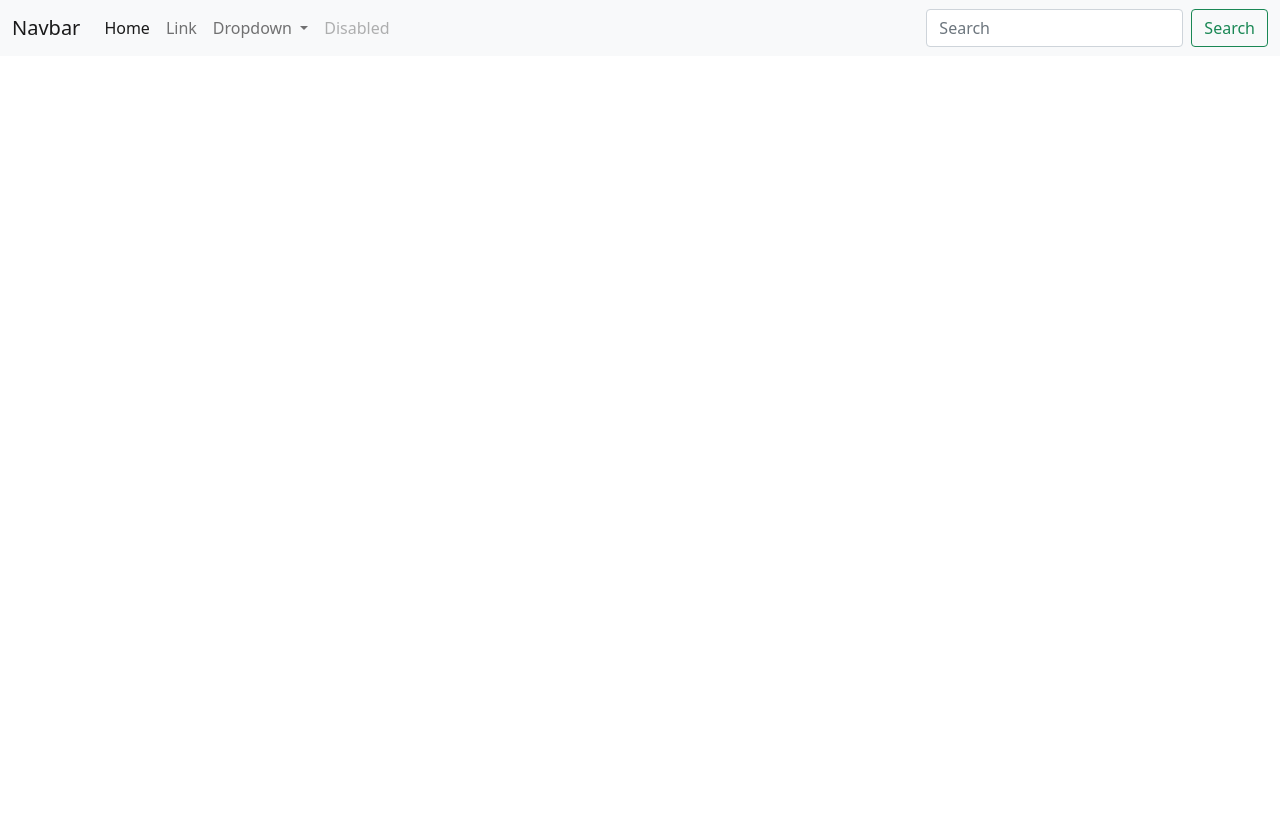
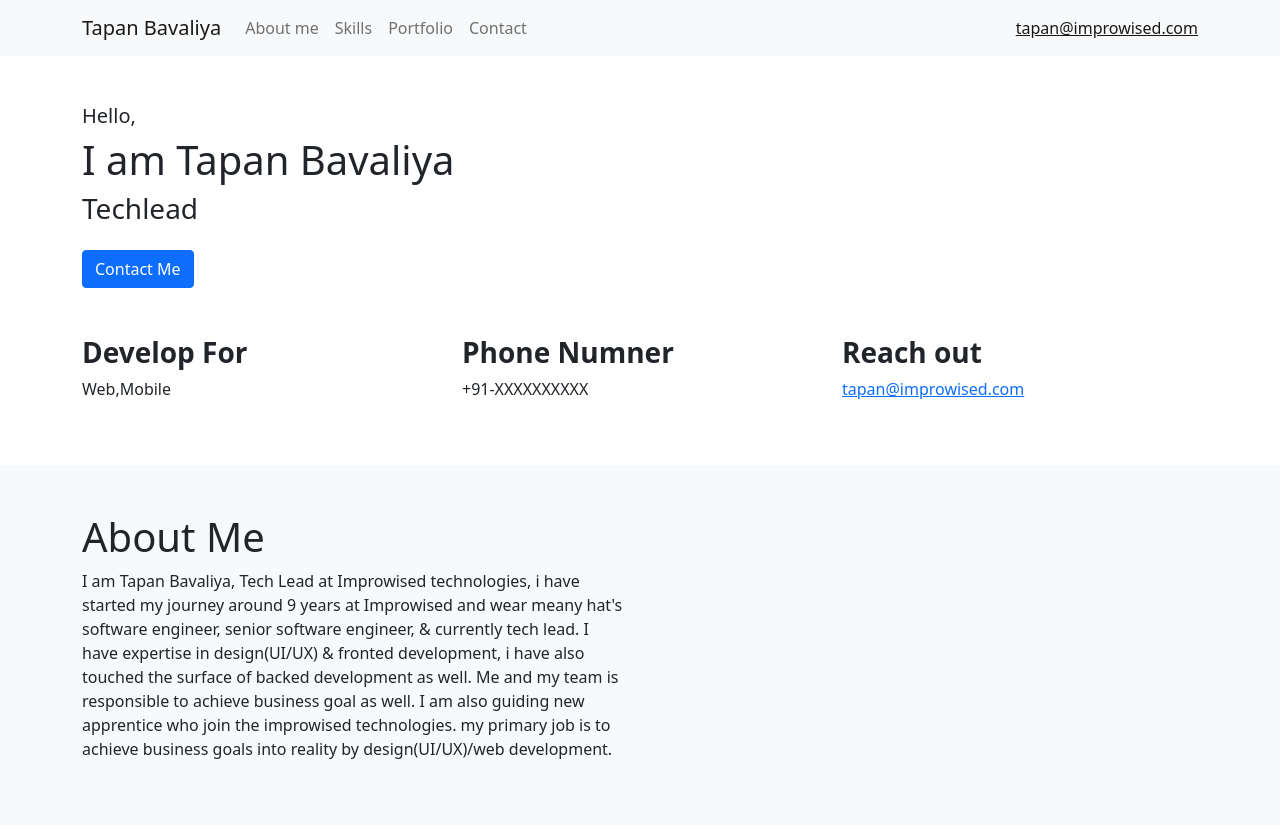
Before and after one commit to MaulikMer690/portfolio, a plain HTML site: page index.html in a window 1280 px wide. Before the commit the page ends 800 px from the top, so only its background shows below. Drawn offline with nearby package versions, Linux system fonts and the light colour scheme.

Commit message:
Update index.html

```diff
--- a/index.html
+++ b/index.html
@@ -11,43 +11,96 @@
     <title>Hello, world!</title>
   </head>
   <body>
-
     <nav class="navbar navbar-expand-lg navbar-light bg-light">
-        <div class="container-fluid">
-          <a class="navbar-brand" href="#">Navbar</a>
-          <button class="navbar-toggler" type="button" data-bs-toggle="collapse" data-bs-target="#navbarSupportedContent" aria-controls="navbarSupportedContent" aria-expanded="false" aria-label="Toggle navigation">
+      <div class="container">
+        <a class="navbar-brand" href="#">Tapan Bavaliya</a>
+        <button class="navbar-toggler" type="button" data-bs-toggle="collapse" data-bs-target="#navbarText" aria-controls="navbarText" aria-expanded="false" aria-label="Toggle navigation">
           <span class="navbar-toggler-icon"></span>
         </button>
-          <div class="collapse navbar-collapse" id="navbarSupportedContent">
+        <div class="collapse navbar-collapse" id="navbarText">
           <ul class="navbar-nav me-auto mb-2 mb-lg-0">
             <li class="nav-item">
-                <a class="nav-link active" aria-current="page" href="#">Home</a>
+              <a class="nav-link" aria-current="page" href="/#aboutme">About me</a>
             </li>
             <li class="nav-item">
-                <a class="nav-link" href="#">Link</a>
-              </li>
-              <li class="nav-item dropdown">
-                <a class="nav-link dropdown-toggle" href="#" id="navbarDropdown" role="button" data-bs-toggle="dropdown" aria-expanded="false">
-                  Dropdown
-                </a>
-                <ul class="dropdown-menu" aria-labelledby="navbarDropdown">
-                  <li><a class="dropdown-item" href="#">Action</a></li>
-                  <li><a class="dropdown-item" href="#">Another action</a></li>
-                  <li><hr class="dropdown-divider"></li>
-                  <li><a class="dropdown-item" href="#">Something else here</a></li>
-                </ul>
+              <a class="nav-link" href="/#skills">Skills</a>
             </li>
             <li class="nav-item">
-                <a class="nav-link disabled">Disabled</a>
+              <a class="nav-link" href="/#portfolio">Portfolio</a>
+            </li>
+            <li class="nav-item">
+              <a class="nav-link" href="/#contact">Contact</a>
             </li>
           </ul>
-            <form class="d-flex">
-              <input class="form-control me-2" type="search" placeholder="Search" aria-label="Search">
-              <button class="btn btn-outline-success" type="submit">Search</button>
-            </form>
+          <span class="navbar-text">
+            <a href="mailto:tapan@improwised.com">tapan@improwised.com</a>
+          </span>
         </div>
       </div>
     </nav>
+
+    <section class="container py-5">
+      <div class="row">
+        <div class="col">
+          <h5>Hello,</h5>
+          <h1>I am Tapan Bavaliya</h1>
+          <h3>Techlead</h3>
+          <button type="button" class="btn btn-primary mt-3">Contact Me</button>
+        </div>
+      </div>
+
+      <div class="row pt-5">
+        <div class="col">
+          <h3>
+            <strong>
+              Develop For
+            </strong>
+          </h3>
+          <p>
+            Web,Mobile
+          </p>
+        </div>
+        <div class="col">
+          <h3>
+            <strong>
+              Phone Numner
+            </strong>
+          </h3>
+          <p>
+            +91-XXXXXXXXXX
+          </p>
+        </div>
+        <div class="col">
+          <h3>
+            <strong>
+              Reach out
+            </strong>
+          </h3>
+          <p>
+            <a href="mailto:tapan@improwised.com">tapan@improwised.com</a>
+          </p>
+        </div>
+      </div>
+    </section>
+
+    <section class="bg-light py-5">
+      <div class="container">
+        <div class="row">
+          <div class="col">
+            <h1 id="aboutme">About Me</h1>
+            <p>
+              I am Tapan Bavaliya, Tech Lead at Improwised technologies, i have started my journey around 9 years at Improwised and wear meany hat's software engineer, senior software engineer, & currently tech lead.
+
+              I have expertise in design(UI/UX) & fronted development, i have also touched the surface of backed development as well. Me and my team is responsible to achieve business goal as well. I am also guiding new apprentice who join the improwised technologies.
+
+              my primary job is to achieve business goals into reality by design(UI/UX)/web development.
+            </p>
+          </div>
+          <div class="col-sm"></div>
+        </div>
+      </div>
+    </section>
+
     <!-- Optional JavaScript; choose one of the two! -->
 
     <!-- Option 1: Bootstrap Bundle with Popper -->
```
Lines whose indentation alone changed are shown as unchanged.
